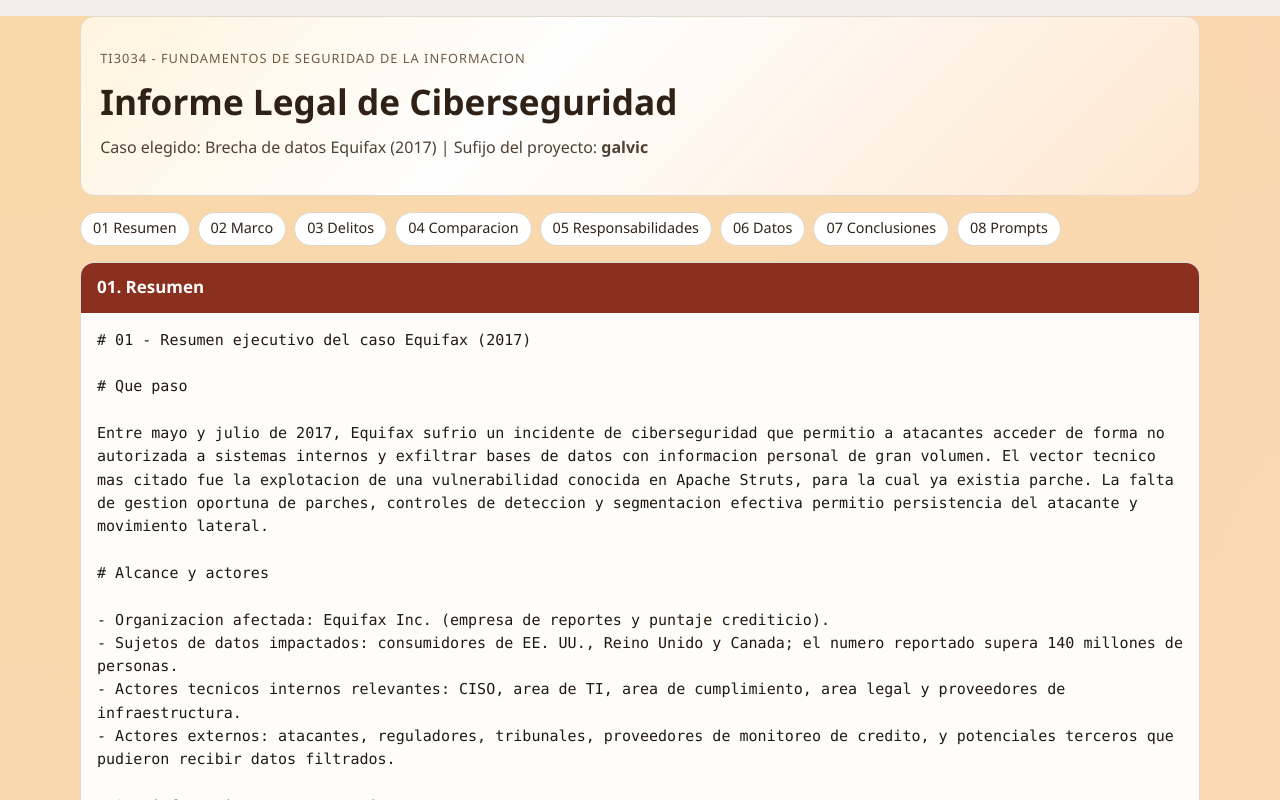
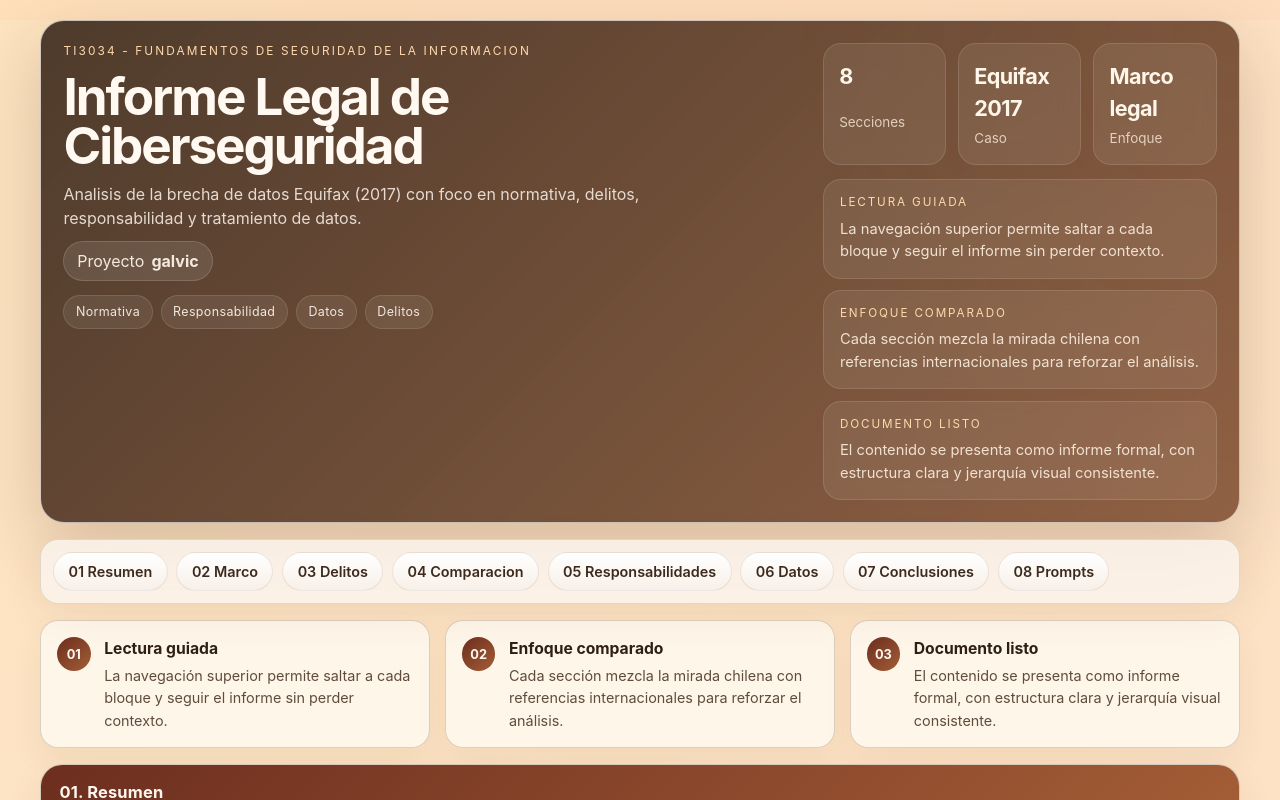
Before and after one commit to th3v9/informe_galvic, a React (Vite) app: page / in a window 1280 px wide. Shown: the top 800 px of the page. Built offline with nearby package versions, Linux system fonts and the light colour scheme.

Commit message:
Decorate the report page

```diff
--- a/src/App.css
+++ b/src/App.css
@@ -1,57 +1,234 @@
 .layout {
-  width: min(1120px, 100% - 2rem);
-  margin: 1rem auto 2rem;
+  width: min(1200px, calc(100% - 2rem));
+  margin: 1.25rem auto 2.5rem;
   display: grid;
   gap: 1rem;
+  position: relative;
+  z-index: 1;
 }
 
 .hero-panel {
-  border: 1px solid #e2d8cb;
-  border-radius: 14px;
-  padding: 1.2rem;
-  background: linear-gradient(135deg, #fff4de 0%, #fefefe 40%, #ffe7ce 100%);
-  text-align: left;
+  display: grid;
+  grid-template-columns: minmax(0, 1.7fr) minmax(280px, 0.9fr);
+  gap: 1rem;
+  padding: 1.4rem;
+  border: 1px solid rgba(255, 255, 255, 0.65);
+  border-radius: 24px;
+  background:
+    linear-gradient(135deg, rgba(54, 35, 23, 0.88), rgba(119, 68, 39, 0.82)),
+    radial-gradient(circle at top right, rgba(255, 214, 170, 0.3), transparent 35%);
+  box-shadow: 0 24px 70px rgba(63, 34, 18, 0.2);
+  color: #fffaf4;
+}
+
+.hero-copy {
+  display: grid;
+  gap: 0.7rem;
+  align-content: start;
+}
+
+.hero-aside {
+  display: grid;
+  gap: 0.9rem;
+  align-content: end;
 }
 
 .eyebrow {
+  margin: 0;
   text-transform: uppercase;
-  letter-spacing: 0.08em;
-  font-size: 0.8rem;
-  color: #6f5b45;
-  margin-bottom: 0.5rem;
+  letter-spacing: 0.18em;
+  font-size: 0.74rem;
+  color: #ffd8ad;
 }
 
 .hero-panel h1 {
   margin: 0;
-  font-size: clamp(1.6rem, 3vw, 2.2rem);
-  color: #2f2116;
+  font-size: clamp(2rem, 4vw, 3.55rem);
+  line-height: 0.96;
+  letter-spacing: -0.04em;
+  color: #fff9f2;
 }
 
 .subtitle {
-  margin-top: 0.6rem;
-  color: #4f4134;
+  margin: 0;
+  max-width: 62ch;
+  color: rgba(255, 247, 239, 0.84);
+  font-size: 1rem;
+}
+
+.project-tag {
+  margin: 0;
+  display: inline-flex;
+  width: fit-content;
+  align-items: center;
+  gap: 0.45rem;
+  padding: 0.45rem 0.8rem;
+  border-radius: 999px;
+  background: rgba(255, 255, 255, 0.1);
+  border: 1px solid rgba(255, 255, 255, 0.14);
+  color: rgba(255, 246, 237, 0.92);
+  backdrop-filter: blur(10px);
+}
+
+.hero-badges {
+  display: flex;
+  flex-wrap: wrap;
+  gap: 0.5rem;
+  padding-top: 0.15rem;
+}
+
+.hero-badge {
+  display: inline-flex;
+  align-items: center;
+  gap: 0.35rem;
+  padding: 0.42rem 0.72rem;
+  border-radius: 999px;
+  background: rgba(255, 245, 232, 0.08);
+  border: 1px solid rgba(255, 240, 222, 0.12);
+  color: rgba(255, 247, 238, 0.9);
+  font-size: 0.78rem;
+  letter-spacing: 0.03em;
+}
+
+.hero-stats {
+  display: grid;
+  grid-template-columns: repeat(3, minmax(0, 1fr));
+  gap: 0.75rem;
+  align-self: end;
+}
+
+.stat-card {
+  display: grid;
+  gap: 0.25rem;
+  padding: 0.95rem;
+  border-radius: 18px;
+  background: rgba(255, 250, 243, 0.08);
+  border: 1px solid rgba(255, 248, 239, 0.12);
+  backdrop-filter: blur(10px);
+}
+
+.hero-notes {
+  display: grid;
+  gap: 0.7rem;
+}
+
+.note-card {
+  display: grid;
+  gap: 0.35rem;
+  padding: 0.9rem 1rem;
+  border-radius: 18px;
+  background: rgba(255, 250, 243, 0.08);
+  border: 1px solid rgba(255, 248, 239, 0.12);
+  backdrop-filter: blur(10px);
+}
+
+.note-kicker {
+  font-size: 0.73rem;
+  text-transform: uppercase;
+  letter-spacing: 0.16em;
+  color: #ffd8ad;
+}
+
+.note-card p {
+  margin: 0;
+  color: rgba(255, 242, 228, 0.88);
+  font-size: 0.92rem;
+  line-height: 1.55;
+}
+
+.stat-value {
+  font-size: 1.35rem;
+  font-weight: 700;
+  letter-spacing: -0.03em;
+  color: #fff6ea;
+}
+
+.stat-label {
+  font-size: 0.84rem;
+  color: rgba(255, 240, 222, 0.78);
 }
 
 .toc {
+  position: sticky;
+  top: 0.75rem;
+  z-index: 3;
   display: flex;
   flex-wrap: wrap;
-  gap: 0.5rem;
-  justify-content: flex-start;
+  gap: 0.55rem;
+  padding: 0.75rem;
+  border-radius: 18px;
+  background: rgba(252, 247, 241, 0.78);
+  border: 1px solid rgba(212, 197, 181, 0.62);
+  backdrop-filter: blur(16px);
+  box-shadow: 0 12px 40px rgba(91, 62, 39, 0.08);
 }
 
 .toc a {
   text-decoration: none;
-  color: #322319;
-  background: #fff;
-  border: 1px solid #dfd6cb;
+  color: #3d2a1d;
+  background: linear-gradient(180deg, #fff, #f8f0e8);
+  border: 1px solid rgba(156, 129, 102, 0.18);
   border-radius: 999px;
-  padding: 0.35rem 0.75rem;
+  padding: 0.48rem 0.9rem;
   font-size: 0.9rem;
+  font-weight: 600;
+  transition:
+    transform 160ms ease,
+    box-shadow 160ms ease,
+    border-color 160ms ease,
+    background 160ms ease;
 }
 
 .toc a:hover {
-  border-color: #ad8e73;
-  background: #fffaf4;
+  transform: translateY(-1px);
+  border-color: rgba(138, 95, 60, 0.4);
+  background: linear-gradient(180deg, #fffdf9, #ffeedd);
+  box-shadow: 0 8px 18px rgba(92, 61, 39, 0.12);
+}
+
+.intro-strip {
+  display: grid;
+  grid-template-columns: repeat(3, minmax(0, 1fr));
+  gap: 0.9rem;
+}
+
+.intro-card {
+  display: flex;
+  gap: 0.85rem;
+  align-items: flex-start;
+  padding: 1rem 1rem 0.95rem;
+  border-radius: 18px;
+  background: rgba(255, 251, 245, 0.78);
+  border: 1px solid rgba(208, 192, 176, 0.72);
+  box-shadow: 0 14px 32px rgba(76, 47, 24, 0.06);
+  backdrop-filter: blur(12px);
+}
+
+.intro-number {
+  display: inline-flex;
+  min-width: 2.1rem;
+  height: 2.1rem;
+  align-items: center;
+  justify-content: center;
+  border-radius: 999px;
+  background: linear-gradient(135deg, #6d2e1f, #a35d36);
+  color: #fff8f0;
+  font-size: 0.8rem;
+  font-weight: 700;
+  flex: 0 0 auto;
+}
+
+.intro-card h2 {
+  margin: 0 0 0.25rem;
+  font-size: 0.98rem;
+  color: #2f2017;
+}
+
+.intro-card p {
+  margin: 0;
+  color: #5f4c3b;
+  font-size: 0.9rem;
+  line-height: 1.55;
 }
 
 .content-grid {
@@ -60,47 +237,82 @@
 }
 
 .report-section {
-  background: #fff;
-  border: 1px solid #ded9d1;
-  border-radius: 14px;
   overflow: hidden;
   text-align: left;
+  border-radius: 22px;
+  background: rgba(255, 255, 255, 0.72);
+  border: 1px solid rgba(204, 188, 172, 0.78);
+  box-shadow: 0 14px 36px rgba(76, 47, 24, 0.08);
+  backdrop-filter: blur(14px);
 }
 
 .section-header {
-  padding: 0.8rem 1rem;
-  background: #8b2f1e;
+  padding: 0.95rem 1.15rem;
+  background: linear-gradient(135deg, #6d2e1f, #a35d36);
+  border-bottom: 1px solid rgba(255, 255, 255, 0.08);
 }
 
 .section-header h2 {
   margin: 0;
-  color: #fff;
-  font-size: 1.06rem;
+  color: #fff7ef;
+  font-size: 1.03rem;
+  letter-spacing: 0.01em;
 }
 
 .markdown-content {
   margin: 0;
-  padding: 1rem;
-  font-size: 0.94rem;
-  line-height: 1.55;
+  padding: 1.2rem 1.15rem 1.4rem;
+  font-size: 0.96rem;
+  line-height: 1.7;
   font-family: 'Cascadia Mono', 'Consolas', monospace;
   white-space: pre-wrap;
   overflow-wrap: anywhere;
-  background: #fffdfa;
-  color: #23180f;
+  background:
+    linear-gradient(180deg, rgba(255, 253, 249, 0.96), rgba(255, 248, 239, 0.9));
+  color: #2b2019;
+}
+
+.markdown-content::selection {
+  background: #c87f4e;
+  color: #fff;
+}
+
+@media (max-width: 960px) {
+  .hero-panel {
+    grid-template-columns: 1fr;
+  }
+
+  .hero-stats {
+    grid-template-columns: repeat(3, minmax(0, 1fr));
+  }
+
+  .intro-strip {
+    grid-template-columns: 1fr;
+  }
 }
 
 @media (max-width: 768px) {
   .layout {
     width: calc(100% - 1rem);
+    margin-top: 0.75rem;
   }
 
   .hero-panel {
-    padding: 1rem;
+    padding: 1.1rem;
+    border-radius: 20px;
+  }
+
+  .hero-stats {
+    grid-template-columns: 1fr;
+  }
+
+  .intro-card {
+    padding: 0.9rem;
   }
 
   .toc {
-    gap: 0.4rem;
+    top: 0.5rem;
+    padding: 0.65rem;
   }
 
   .toc a {
@@ -108,6 +320,7 @@
   }
 
   .markdown-content {
-    font-size: 0.86rem;
+    padding: 1rem;
+    font-size: 0.88rem;
   }
 }
--- a/src/App.jsx
+++ b/src/App.jsx
@@ -8,28 +8,105 @@
 import Prompts from './components/Prompts'
 import './App.css'
 
+const summaryStats = [
+  { label: 'Secciones', value: '8' },
+  { label: 'Caso', value: 'Equifax 2017' },
+  { label: 'Enfoque', value: 'Marco legal' },
+]
+
+const sectionLinks = [
+  { id: 'resumen', label: '01 Resumen' },
+  { id: 'marco', label: '02 Marco' },
+  { id: 'delitos', label: '03 Delitos' },
+  { id: 'comparacion', label: '04 Comparacion' },
+  { id: 'responsabilidades', label: '05 Responsabilidades' },
+  { id: 'datos', label: '06 Datos' },
+  { id: 'conclusiones', label: '07 Conclusiones' },
+  { id: 'prompts', label: '08 Prompts' },
+]
+
+const editorialNotes = [
+  {
+    title: 'Lectura guiada',
+    text: 'La navegación superior permite saltar a cada bloque y seguir el informe sin perder contexto.',
+  },
+  {
+    title: 'Enfoque comparado',
+    text: 'Cada sección mezcla la mirada chilena con referencias internacionales para reforzar el análisis.',
+  },
+  {
+    title: 'Documento listo',
+    text: 'El contenido se presenta como informe formal, con estructura clara y jerarquía visual consistente.',
+  },
+]
+
+const accentBars = ['Normativa', 'Responsabilidad', 'Datos', 'Delitos']
+
 function App() {
   return (
     <div className="layout">
       <header className="hero-panel">
-        <p className="eyebrow">TI3034 - Fundamentos de Seguridad de la Informacion</p>
-        <h1>Informe Legal de Ciberseguridad</h1>
-        <p className="subtitle">
-          Caso elegido: Brecha de datos Equifax (2017) | Sufijo del proyecto:
-          <strong> galvic</strong>
-        </p>
+        <div className="hero-copy">
+          <p className="eyebrow">TI3034 - Fundamentos de Seguridad de la Informacion</p>
+          <h1>Informe Legal de Ciberseguridad</h1>
+          <p className="subtitle">
+            Analisis de la brecha de datos Equifax (2017) con foco en normativa, delitos,
+            responsabilidad y tratamiento de datos.
+          </p>
+          <p className="project-tag">
+            Proyecto {" "}
+            <strong>galvic</strong>
+          </p>
+
+          <div className="hero-badges" aria-label="Aspectos destacados">
+            {accentBars.map((item) => (
+              <span key={item} className="hero-badge">
+                {item}
+              </span>
+            ))}
+          </div>
+        </div>
+
+        <div className="hero-aside">
+          <div className="hero-stats" aria-label="Resumen del informe">
+            {summaryStats.map((stat) => (
+              <article key={stat.label} className="stat-card">
+                <span className="stat-value">{stat.value}</span>
+                <span className="stat-label">{stat.label}</span>
+              </article>
+            ))}
+          </div>
+
+          <div className="hero-notes" aria-label="Notas editoriales">
+            {editorialNotes.map((note) => (
+              <article key={note.title} className="note-card">
+                <span className="note-kicker">{note.title}</span>
+                <p>{note.text}</p>
+              </article>
+            ))}
+          </div>
+        </div>
       </header>
 
       <nav className="toc" aria-label="Tabla de contenidos">
-        <a href="#resumen">01 Resumen</a>
-        <a href="#marco">02 Marco</a>
-        <a href="#delitos">03 Delitos</a>
-        <a href="#comparacion">04 Comparacion</a>
-        <a href="#responsabilidades">05 Responsabilidades</a>
-        <a href="#datos">06 Datos</a>
-        <a href="#conclusiones">07 Conclusiones</a>
-        <a href="#prompts">08 Prompts</a>
+        {sectionLinks.map((section) => (
+          <a key={section.id} href={`#${section.id}`}>
+            {section.label}
+          </a>
+        ))}
       </nav>
+
+      <section className="intro-strip" aria-label="Resumen editorial">
+        {editorialNotes.map((note, index) => (
+          <article key={note.title} className="intro-card">
+            <span className="intro-number">0{index + 1}</span>
+            <div>
+              <h2>{note.title}</h2>
+              <p>{note.text}</p>
+            </div>
+          </article>
+        ))}
+      </section>
 
       <main className="content-grid">
         <Resumen />
--- a/src/index.css
+++ b/src/index.css
@@ -1,9 +1,13 @@
 :root {
-  font-family: 'Segoe UI', Tahoma, Geneva, Verdana, sans-serif;
-  line-height: 1.45;
+  font-family:
+    Inter, 'Segoe UI', Tahoma, Geneva, Verdana, sans-serif;
+  line-height: 1.5;
   font-weight: 400;
   color: #21170f;
-  background: #f3eee9;
+  background:
+    radial-gradient(circle at top left, rgba(255, 223, 184, 0.9), transparent 32%),
+    radial-gradient(circle at top right, rgba(255, 195, 171, 0.55), transparent 28%),
+    linear-gradient(180deg, #f8f1ea 0%, #f3ede6 100%);
   font-synthesis: none;
   text-rendering: optimizeLegibility;
   -webkit-font-smoothing: antialiased;
@@ -18,9 +22,9 @@
   margin: 0;
   min-height: 100vh;
   background:
-    radial-gradient(circle at 0% 0%, #f8d8a8 0%, rgba(248, 216, 168, 0) 35%),
-    radial-gradient(circle at 100% 0%, #ffd6c5 0%, rgba(255, 214, 197, 0) 32%),
-    #f3eee9;
+    radial-gradient(circle at 10% 0%, rgba(255, 228, 184, 0.75), transparent 34%),
+    radial-gradient(circle at 90% 0%, rgba(255, 196, 176, 0.45), transparent 30%),
+    linear-gradient(180deg, #f8f1ea 0%, #efe7de 100%);
 }
 
 #root {
```
Also changed, not shown: docs_galvic/02_marco_galvic.md (+10 -10 lines).
